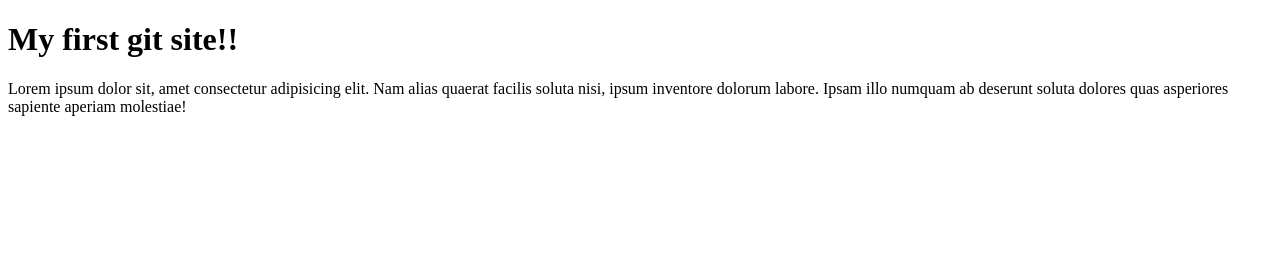
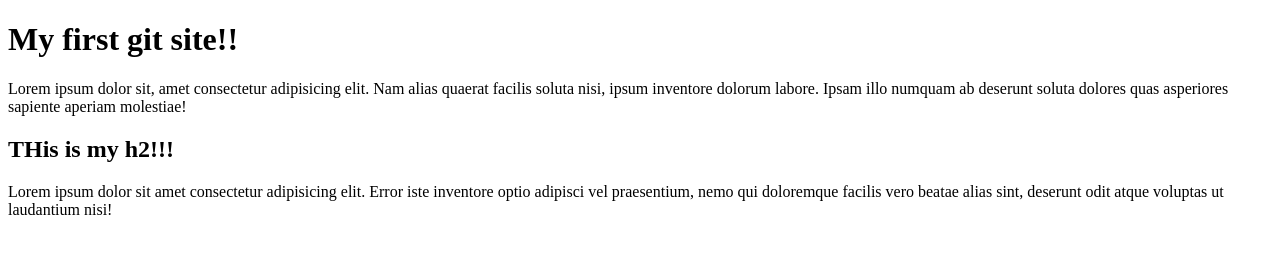
Before and after one commit to kaitlynw88/super-duper-octo-broccoli, a plain HTML site: page index.html in a window 1280 px wide. Drawn offline with Linux system fonts and the light colour scheme.

Commit message:
added some more html

```diff
--- a/index.html
+++ b/index.html
@@ -9,5 +9,10 @@
 <body>
     <h1>My first git site!!</h1>
     <p>Lorem ipsum dolor sit, amet consectetur adipisicing elit. Nam alias quaerat facilis soluta nisi, ipsum inventore dolorum labore. Ipsam illo numquam ab deserunt soluta dolores quas asperiores sapiente aperiam molestiae!</p>
+
+    <h2>THis is my h2!!!</h2>
+    <div>
+        <p>Lorem ipsum dolor sit amet consectetur adipisicing elit. Error iste inventore optio adipisci vel praesentium, nemo qui doloremque facilis vero beatae alias sint, deserunt odit atque voluptas ut laudantium nisi!</p>
+    </div>
 </body>
 </html>
```
